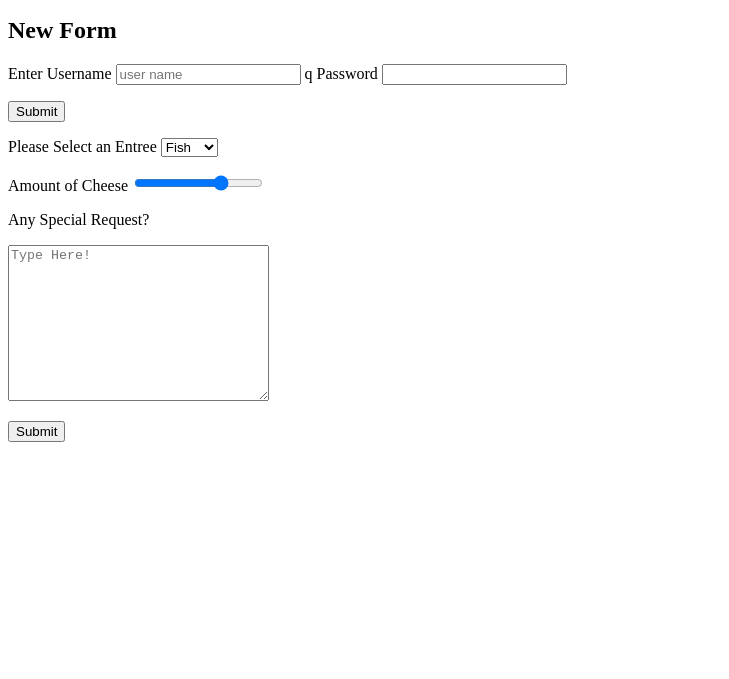
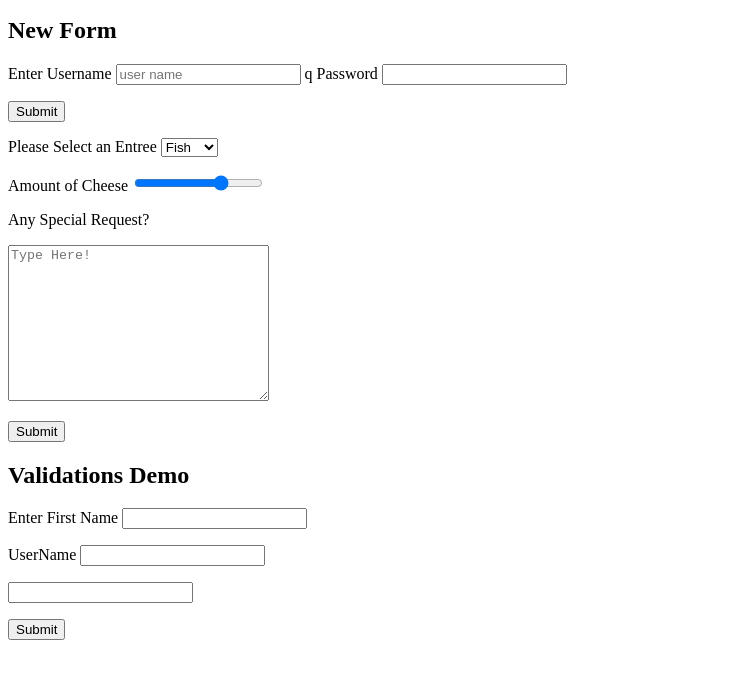
Before and after one commit to domHenin/udemy-web-developer-bootcamp-2021, a plain HTML site: page section05_html_fomrs_and_tables/form-element/index.html in a window 1280 px wide. Shown: the part 97-776 px from the top of the page, without its empty margins (0-729 px from the left). Drawn offline with Linux system fonts and the light colour scheme.

Commit message:
completed tutorial

```diff
--- a/section05_html_fomrs_and_tables/form-element/index.html
+++ b/section05_html_fomrs_and_tables/form-element/index.html
@@ -56,6 +56,24 @@
                     <button type="button">Submit</button>
                 </form>
             </div>
+
+            <div>
+                <h2>Validations Demo</h2>
+                <form action="/foobar">
+                    <label for="first">Enter First Name</label>
+                    <input type="text" name="" id="first" required>
+                    <p>
+                         <label for="username">UserName</label>
+                         <input type="text" id="username" maxlength="8" minlength="4" required>
+                    </p>
+                    <p>
+                        <!-- <label for="email">Email</label> -->
+                        <input type="email" required>
+                    </p>
+                    <button>Submit</button>
+                </form>
+            </div>
+
         </body>
     </section>
 </body>
```
